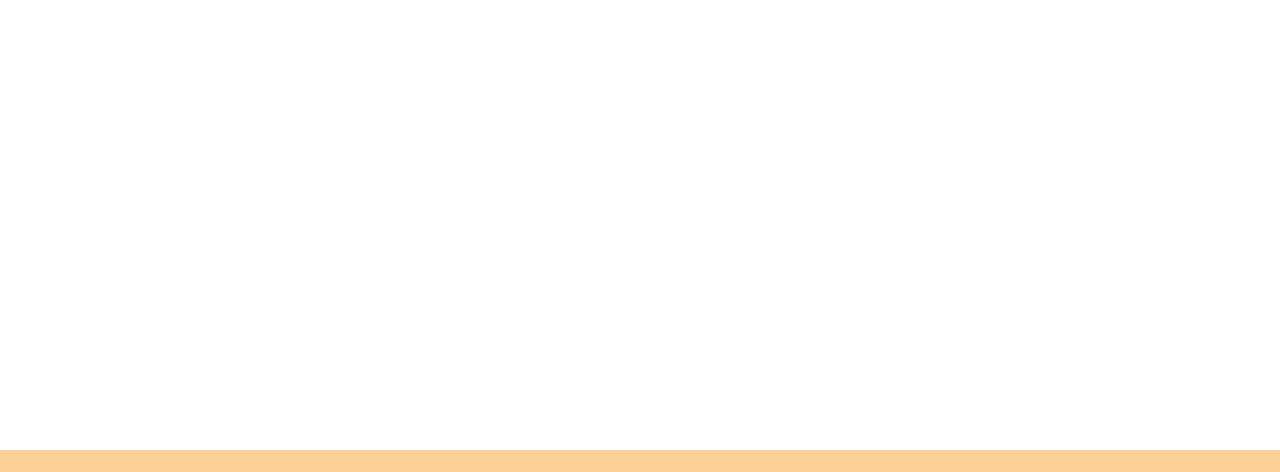
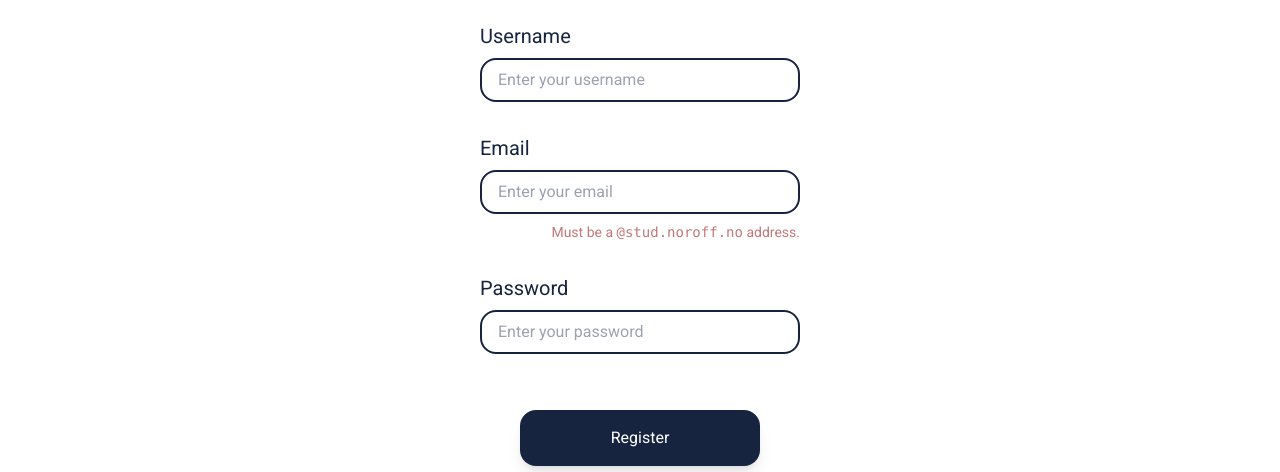
Before and after one commit to Martinekong/fed2-sp2, a website with bundled scripts: page auth/register/index.html in a window 1280 px wide. Shown: the part 246-718 px from the top of the page. Built offline with nearby package versions, Linux system fonts and the light colour scheme; no server answers; a web font is replaced by a local one.

Commit message:
HTML and styling on register page

```diff
--- a/auth/register/index.html
+++ b/auth/register/index.html
@@ -17,6 +17,7 @@
     <title>Register | Bidly</title>
     <link rel="stylesheet" href="./../../css/style.css" />
     <script type="module" src="./../../js/main.js"></script>
+    <script type="module" src="./../../js/auth/register.js"></script>
   </head>
   <body>
     <header class="p-8 flex items-center justify-between">
@@ -56,7 +57,67 @@
         </span>
       </div>
     </header>
-    <main></main>
+
+    <main>
+      <section class="flex flex-col gap-12 items-center mt-14 mb-24 px-8">
+        <h1 class="font-heading font-bold text-6xl capitalize">register</h1>
+        <form
+          id="register-form"
+          class="flex flex-col gap-8 items-center w-full"
+        >
+          <div class="flex flex-col gap-2 w-full max-w-80">
+            <label for="name" class="text-xl">Username</label>
+            <input
+              type="text"
+              id="name"
+              name="name"
+              placeholder="Enter your username"
+              required
+              class="border-2 rounded-2xl border-primary px-4 py-2 w-full focus:outline-none focus:ring-inset focus:ring-2 focus:ring-primary"
+            />
+          </div>
+          <div class="flex flex-col gap-2 w-full max-w-80">
+            <label for="email" class="text-xl">Email</label>
+            <input
+              type="email"
+              id="email"
+              name="email"
+              placeholder="Enter your email"
+              required
+              pattern="^[^@\\s]+@stud\\.noroff\\.no$"
+              class="border-2 rounded-2xl border-primary px-4 py-2 w-full focus:outline-none focus:ring-inset focus:ring-2 focus:ring-primary"
+            />
+            <p class="text-sm opacity-80 text-error self-end">
+              Must be a <code>@stud.noroff.no</code> address.
+            </p>
+          </div>
+          <div class="flex flex-col gap-2 w-full max-w-80">
+            <label for="password" class="text-xl">Password</label>
+            <input
+              type="password"
+              name="password"
+              id="password"
+              placeholder="Enter your password"
+              required
+              minlength="8"
+              class="border-2 rounded-2xl border-primary px-4 py-2 w-full focus:outline-none focus:ring-inset focus:ring-2 focus:ring-primary"
+            />
+          </div>
+          <button
+            type="submit"
+            class="bg-primary text-white p-4 rounded-2xl text-center capitalize hover:bg-primary-hover w-60 mt-6 shadow-lg"
+          >
+            register
+          </button>
+        </form>
+        <p>
+          Already have an account?<a href="./../login/" class="font-bold">
+            Login!</a
+          >
+        </p>
+      </section>
+    </main>
+
     <footer class="bg-tertiary p-8 flex items-end justify-between">
       <a
         href="./../../index.html"
```
Also changed, not shown: css/style.css.
